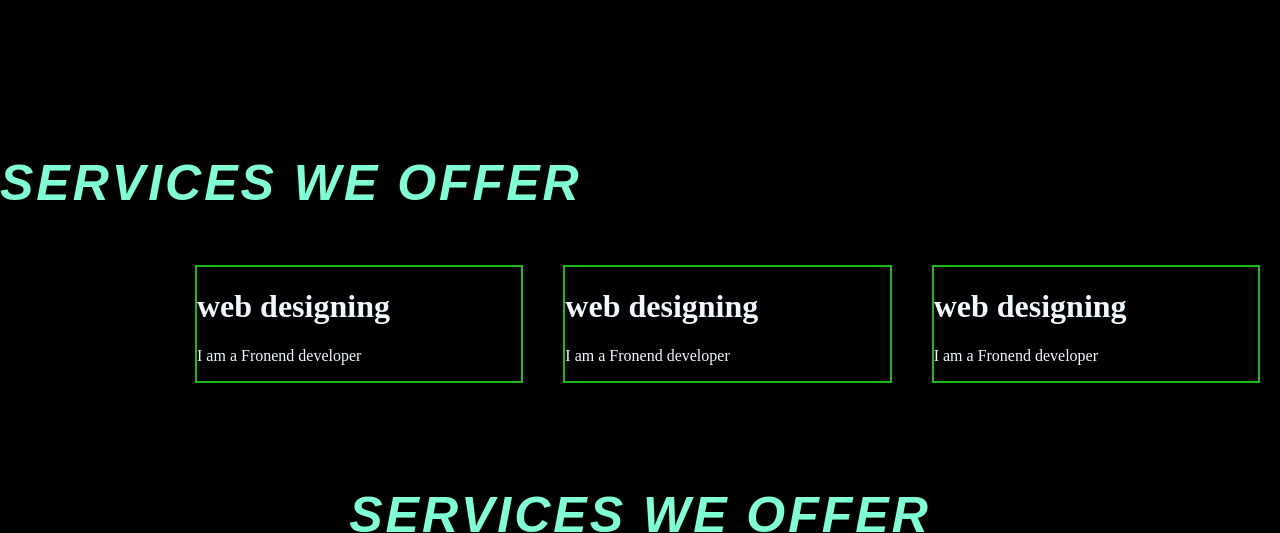
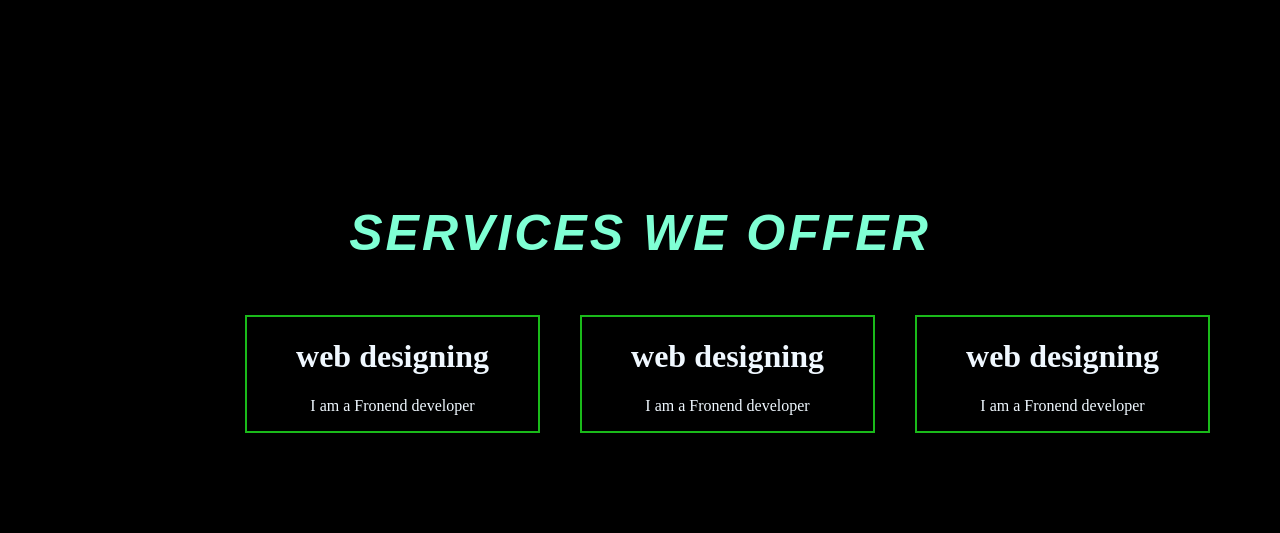
Before and after one commit to rachettyyeshwanth/Portfolio-, a plain HTML site: page index.html in a window 1280 px wide. Shown: the part 639-1172 px from the top of the page. Drawn offline with Linux system fonts and the light colour scheme.

Commit message:
updated html file

```diff
--- a/index.html
+++ b/index.html
@@ -36,27 +36,7 @@
 
         </div>
     </div>
-    <div class="skills">
-        <h1 class="services-head">SERVICES WE OFFER</h1>
-        <div class="services-sub-cont">
 
-            <div class="services-card">
-                <h1>web designing</h1>
-                <p>I am a Fronend developer</p>
-            </div>
-
-            <div class="services-card">
-                <h1>web designing</h1>
-                <p>I am a Fronend developer</p>
-            </div>
-
-            <div class="services-card">
-                <h1>web designing</h1>
-                <p>I am a Fronend developer</p>
-            </div>
-
-        </div>
-    </div>
     <div class="services">
         <h1 class="services-head">SERVICES WE OFFER</h1>
         <div class="services-sub-cont">
```
